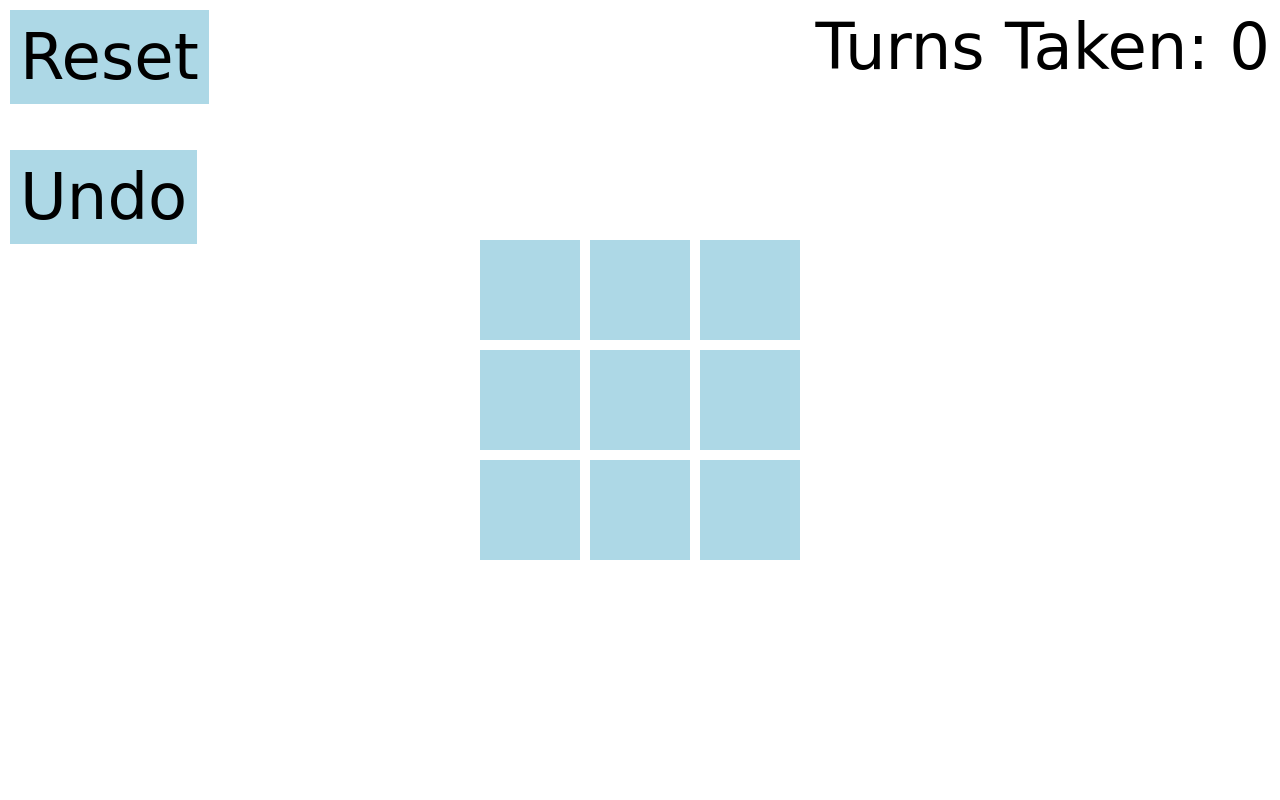
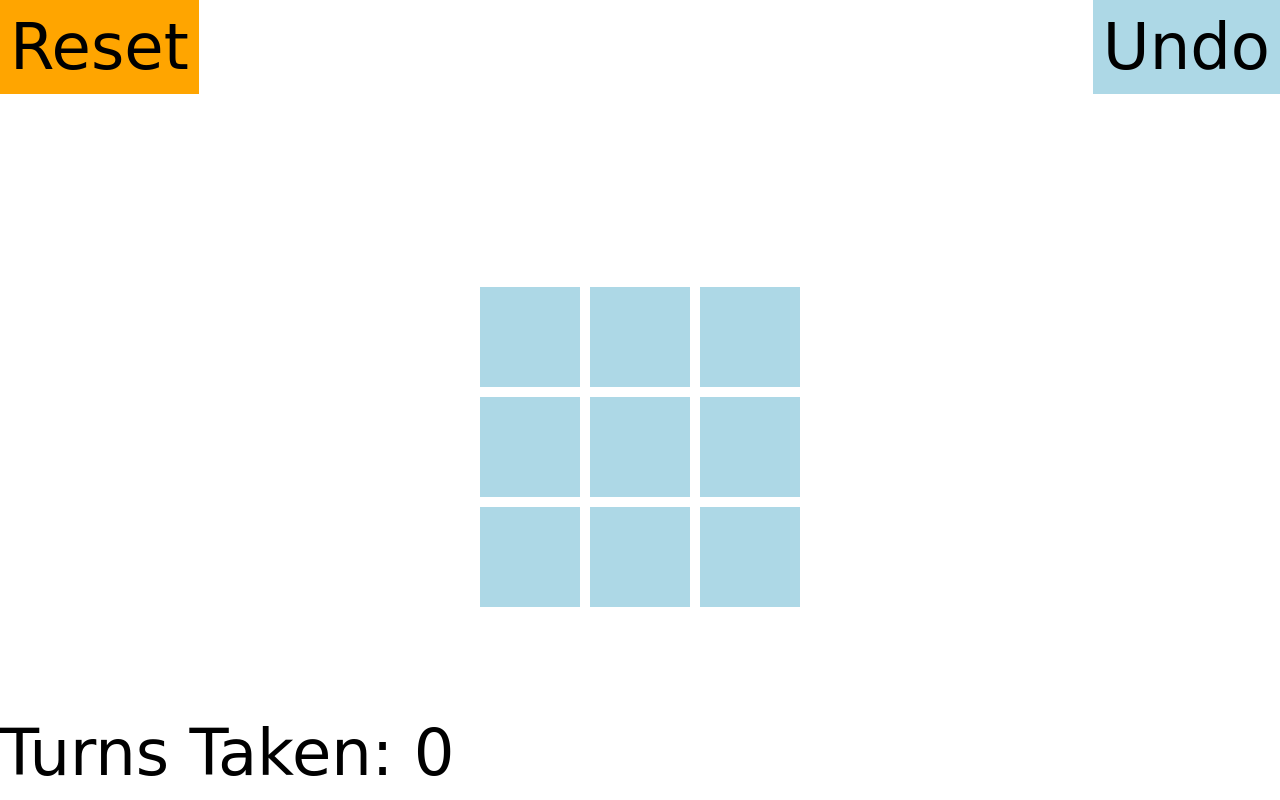
Before and after one commit to tytrdev/tictactoe, a website built with Parcel: page index.html in a window 1280 px wide. Built offline with nearby package versions, Linux system fonts and the light colour scheme; a web font is replaced by a local one.

Commit message:
A couple of fixes

```diff
--- a/index.html
+++ b/index.html
@@ -6,11 +6,14 @@
     </head>
 
     <body>
-        <button id="reset-button">Reset</button>
-        <button id="undo-button">Undo</button>
-        <p id="turns">Turns Taken: 0</p>
-        <div class="message hidden">A starting message that should be hidden</div>
+        <div class="buttons">
+            <button id="reset-button">Reset</button>
+            <button id="undo-button">Undo</button>
+        </div>
+
         <div class="board">
+            <div class="message hidden">A starting message that should be hidden</div>
+
             <div class="row">
                 <div id="cell-0" class="cell"></div>
                 <div id="cell-1" class="cell"></div>
@@ -29,5 +32,7 @@
                 <div id="cell-8" class="cell"></div>
             </div>
         </div>
+
+        <p id="turns">Turns Taken: 0</p>
     </body>
 </html>
--- a/src/main.js
+++ b/src/main.js
@@ -15,7 +15,6 @@ function turn(e) {
 
   const winner = checkForWinner(getCurrentState());
   if (winner !== Winners.None) {
-    won = true;
     showMessage(winner);
   }
 }
--- a/styles.css
+++ b/styles.css
@@ -8,14 +8,17 @@ html, body {
     margin: 0;
     padding: 0;
     display: flex;
-    align-items: center;
-    justify-content: center;
+    flex-direction: column;
+    /* align-items: center;
+    justify-content: center; */
 }
 
 .board {
     justify-content: center;
     display: flex;
     flex-direction: column;
+    align-self: center;
+    margin: auto;
 }
 
 .row {
@@ -40,16 +43,23 @@ html, body {
 
 .message {
     position: absolute;
-    font-size: 8em;
+    font-size: 3em;
     font-weight: 600;
+    margin: auto;
+    align-self: center;
 }
 
 .hidden {
     display: none;
 }
 
+.buttons {
+    display: flex;
+    width: 100%;
+    justify-content: space-between;
+}
+
 #reset-button {
-    position: absolute;
     background-color: lightblue;
     border: none;
     top: 10px;
@@ -60,20 +70,23 @@ html, body {
 }
 
 #undo-button {
-    position: absolute;
     background-color: lightblue;
     border: none;
-    top: 150px;
-    left: 10px;
+    top: 10px;
+    right: 10px;
     font-size: 4em;
     padding: 10px;
     cursor: pointer;
 }
 
+button:hover {
+    background-color: orange !important;
+    /* color: lightblue; */
+}
+
 #turns {
     position: absolute;
     font-size: 4em;
-    top: 10px;
-    right: 10px;
+    bottom: 10px;
     margin: 0;
 }
```
